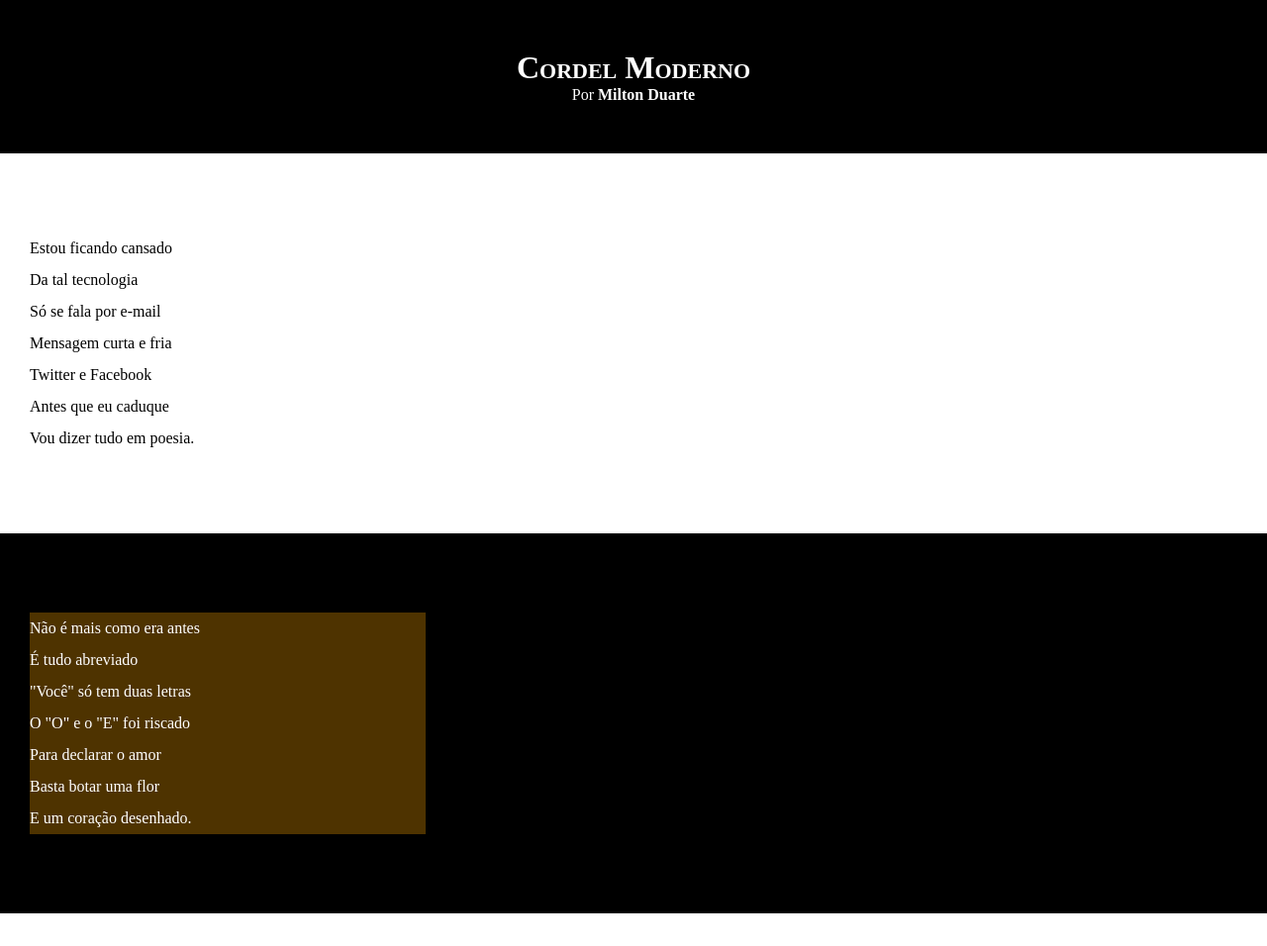
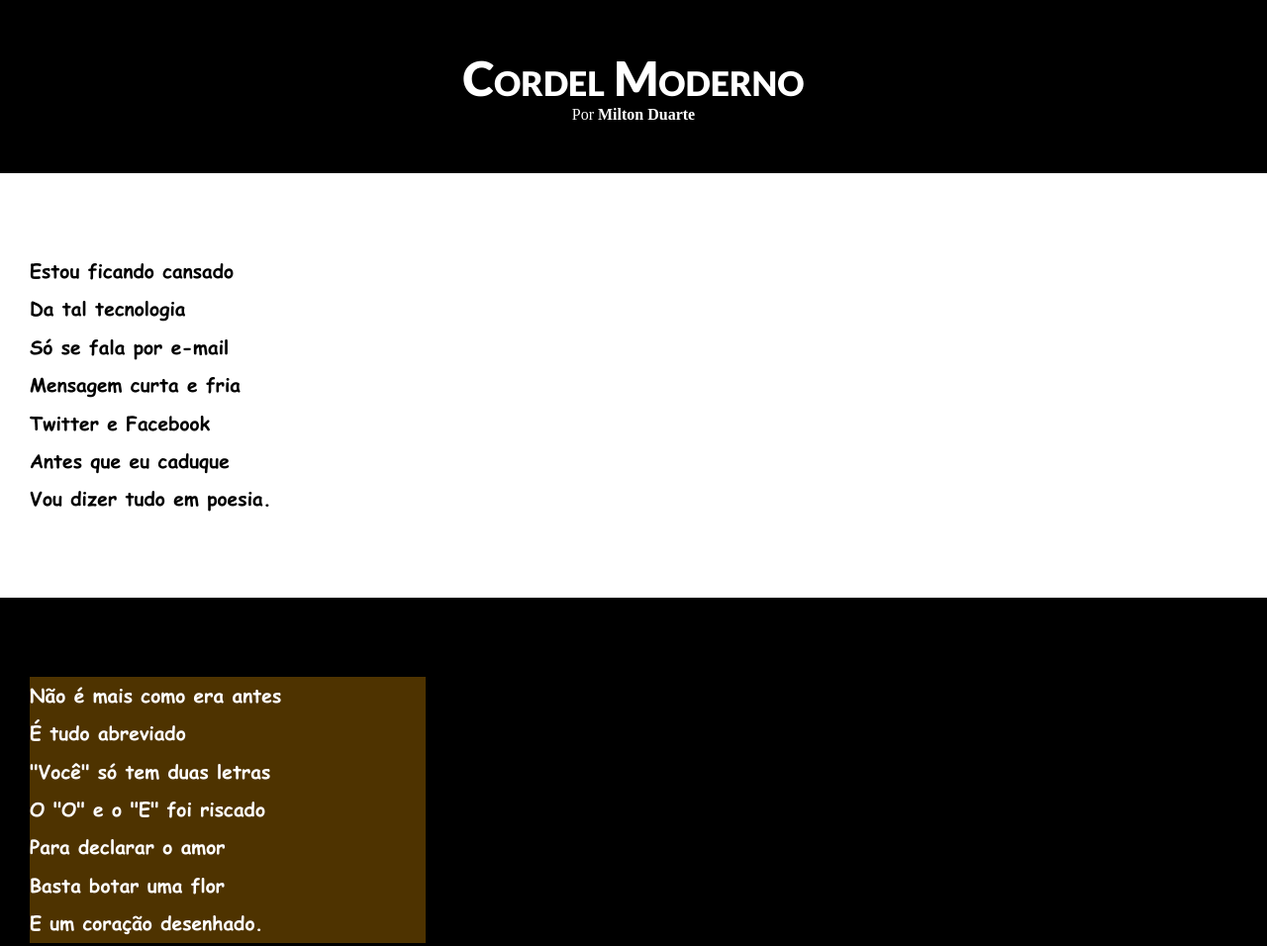
Before and after one commit to RicardoFerreira47/html-css, a plain HTML site: page desafios/ds012/index.html in a window 1280 px wide. Shown: the top 956 px of the page at 99% size. Drawn offline with Linux system fonts and the light colour scheme.

Commit message:
adicionei fontes externas e internas

```diff
--- a/desafios/ds012/estilo/style.css
+++ b/desafios/ds012/estilo/style.css
@@ -1,4 +1,13 @@
 @charset "utf-8";
+
+@import url('https://fonts.googleapis.com/css2?family=Dancing+Script:wght@700&family=Lato:ital,wght@0,900;1,900&family=Mulish:wght@200;900&family=Open+Sans:wght@600&family=Oswald:wght@500&family=Pangolin&family=Work+Sans:ital,wght@0,100;0,200;0,300;1,100;1,200&display=swap');
+
+@font-face {
+    font-family:'comic';
+    src: url(' ../fontes/comic-sans-ms-bold-2.ttf') format('truetype');
+
+}
+
 
 *{
     margin: 0px;
@@ -25,6 +34,10 @@ header>h1{
     padding-top: 50px;
     /* or text-transform: ;*/
     font-variant: small-caps;
+    font-family: 'lato';
+    font-size: 3em;
+
+
 
 }
 
@@ -50,6 +63,8 @@ a:hover /* or header a:hover, footer a:hover */ {
 
 
 section{
+    font-family: 'comic';
+    font-size: 1.2em;
     padding-top: 10vh;
     padding-bottom: 10vh;
     line-height: 2em;
```
Also changed, not shown: desafios/ds012/fontes/comic-sans-ms-bold-2.ttf (added).
